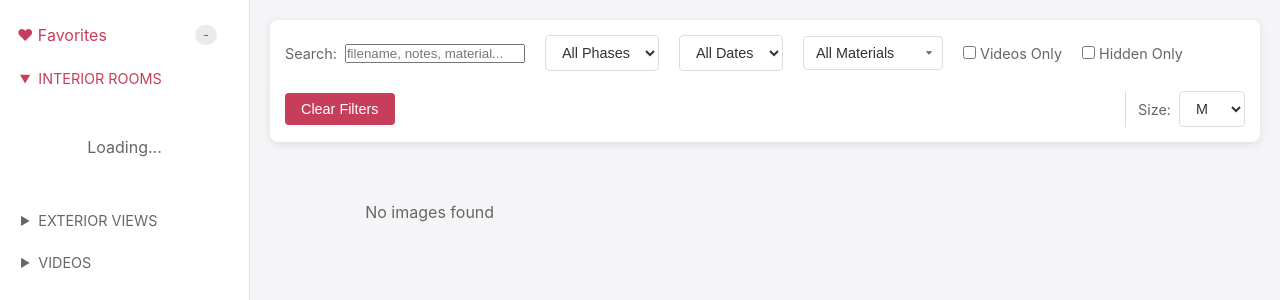
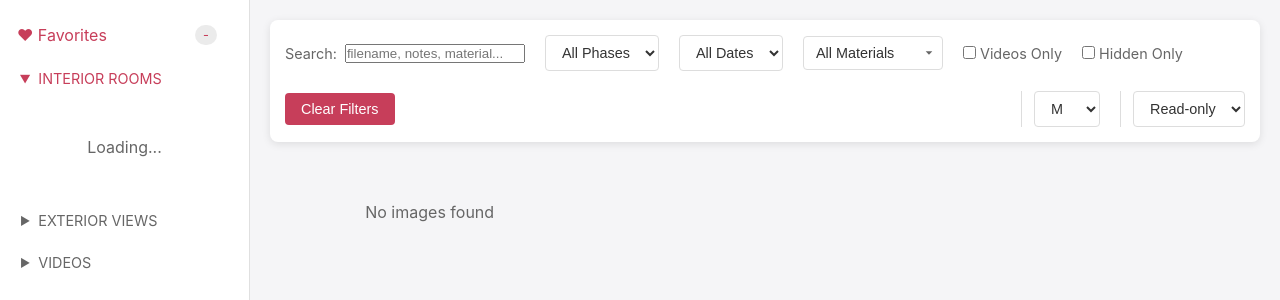
Before and after one commit to douggreen/my-home, a Flask app: page / in a window 1280 px wide. Shown: the part 49-349 px from the top of the page. Run offline with Flask 3, Linux system fonts and the light colour scheme; data that the repository does not hold is empty; parts of the project's set-up code (start-up, migrations or seed data) failed here and were passed over.

Commit message:
Add read-only mode for production security
- Production automatically read-only when data/images/ doesn't exist
- All POST endpoints return 403 in read-only mode
- Add Mode dropdown (Read-only/Demo) to toggle edit UI visibility
- Demo mode shows controls but displays message on edit attempts
- Add /api/status endpoint to report read-only state

🤖 Generated with [Claude Code](https://claude.com/claude-code)

Co-Authored-By: Claude Opus 4.5 <noreply@anthropic.com>

```diff
--- a/web/app.py
+++ b/web/app.py
@@ -34,6 +34,9 @@ HAS_SOURCE_IMAGES = os.path.isdir(SOURCE_IMAGES_DIR) and bool(os.listdir(SOURCE_
 HAS_WEB_IMAGES = os.path.isdir(WEB_IMAGES_DIR)
 USE_WEB_IMAGES = HAS_WEB_IMAGES and not HAS_SOURCE_IMAGES
 
+# Production mode is read-only (no source images = no edits allowed)
+READ_ONLY = not HAS_SOURCE_IMAGES
+
 # Load settings
 def load_settings():
     if os.path.exists(SETTINGS_PATH):
@@ -54,6 +57,13 @@ def get_db():
     return conn
 
 
+def check_read_only():
+    """Return error response if in read-only mode, None otherwise."""
+    if READ_ONLY:
+        return jsonify({'error': 'Read-only mode - edits disabled in production'}), 403
+    return None
+
+
 def degrees_to_compass(degrees):
     """Convert degrees (0-360) to compass direction."""
     if degrees is None:
@@ -70,6 +80,16 @@ def degrees_to_compass(degrees):
 def index():
     """Serve main HTML page."""
     return render_template('index.html', site_title=SETTINGS.get('site_title', 'Photo Classification'))
+
+
+@app.route('/api/status')
+def get_status():
+    """Get server status including read-only mode."""
+    return jsonify({
+        'read_only': READ_ONLY,
+        'has_source_images': HAS_SOURCE_IMAGES,
+        'has_web_images': HAS_WEB_IMAGES
+    })
 
 
 @app.route('/api/rooms')
@@ -406,6 +426,7 @@ def serve_video(image_id):
 @app.route('/api/images/<int:image_id>/room', methods=['POST'])
 def update_room(image_id):
     """Update room classification for an image. Accepts single room or array of rooms."""
+    if err := check_read_only(): return err
     data = request.get_json()
     rooms = data.get('rooms', [])
 
@@ -434,6 +455,7 @@ def update_room(image_id):
 @app.route('/api/images/<int:image_id>/view_angles', methods=['POST'])
 def update_view_angles(image_id):
     """Update view angle classification for an exterior image. Accepts array of view angles."""
+    if err := check_read_only(): return err
     data = request.get_json()
     view_angles = data.get('view_angles', [])
 
@@ -535,6 +557,7 @@ def get_date_range():
 @app.route('/api/images/<int:image_id>/phase', methods=['POST'])
 def update_phase(image_id):
     """Update construction phase for an image."""
+    if err := check_read_only(): return err
     data = request.get_json()
     new_phase = data.get('phase')
 
@@ -551,6 +574,7 @@ def update_phase(image_id):
 @app.route('/api/images/bulk', methods=['POST'])
 def bulk_update():
     """Bulk update category, room, phase, view_angle, materials, and/or hidden for multiple images."""
+    if err := check_read_only(): return err
     data = request.get_json()
     image_ids = data.get('ids', [])
     new_category = data.get('category')  # interior, exterior, or materials
@@ -707,6 +731,7 @@ def get_all_materials():
 @app.route('/api/images/<int:image_id>/view_angle', methods=['POST'])
 def update_view_angle(image_id):
     """Update view angle(s) for an image. Accepts single view_angle or array of view_angles."""
+    if err := check_read_only(): return err
     data = request.get_json()
     view_angles = data.get('view_angles', [])
 
@@ -735,6 +760,7 @@ def update_view_angle(image_id):
 @app.route('/api/images/<int:image_id>/materials', methods=['POST'])
 def update_image_materials(image_id):
     """Update materials for an image. Accepts material_ids (specific) or categories (all in category)."""
+    if err := check_read_only(): return err
     data = request.get_json()
     material_ids = data.get('material_ids', [])
     categories = data.get('categories', [])
@@ -919,6 +945,7 @@ def get_video_transcription(image_id):
 @app.route('/api/images/<int:image_id>/notes', methods=['POST'])
 def update_image_notes(image_id):
     """Update description/notes for an image."""
+    if err := check_read_only(): return err
     data = request.get_json()
     description = data.get('description')
     material_notes = data.get('material_notes')
@@ -942,6 +969,7 @@ def update_image_notes(image_id):
 @app.route('/api/images/<int:image_id>/hidden', methods=['POST'])
 def update_hidden(image_id):
     """Toggle hidden status for an image."""
+    if err := check_read_only(): return err
     data = request.get_json()
     hidden = 1 if data.get('hidden') else 0
 
@@ -957,6 +985,7 @@ def update_hidden(image_id):
 @app.route('/api/images/<int:image_id>/favorite', methods=['POST'])
 def update_favorite(image_id):
     """Toggle favorite status for an image."""
+    if err := check_read_only(): return err
     data = request.get_json()
     favorite = 1 if data.get('favorite') else 0
 
@@ -972,6 +1001,7 @@ def update_favorite(image_id):
 @app.route('/api/images/<int:image_id>/category', methods=['POST'])
 def update_category(image_id):
     """Update category (interior/exterior) for an image."""
+    if err := check_read_only(): return err
     data = request.get_json()
     new_category = data.get('category')
 
--- a/web/static/app.js
+++ b/web/static/app.js
@@ -16,8 +16,57 @@ let currentLocation = 'interior';
 let selectedIds = new Set();
 let searchTimeout = null;
 
+// Read-only mode state
+let isReadOnly = false;
+let showEditControlsInReadOnly = false;
+
+// Check server read-only status
+async function checkReadOnlyStatus() {
+    try {
+        const response = await fetch('/api/status');
+        const data = await response.json();
+        isReadOnly = data.read_only;
+
+        if (isReadOnly) {
+            // Show the toggle option
+            document.getElementById('readonlyToggle').style.display = 'block';
+            // Hide edit controls by default
+            updateEditControlsVisibility();
+        }
+    } catch (error) {
+        console.error('Error checking read-only status:', error);
+    }
+}
+
+// Toggle edit controls visibility in read-only mode
+function toggleEditControls() {
+    const mode = document.getElementById('readonlyMode').value;
+    showEditControlsInReadOnly = (mode === 'demo');
+    updateEditControlsVisibility();
+}
+
+// Update visibility of edit controls based on read-only state
+function updateEditControlsVisibility() {
+    const shouldHide = isReadOnly && !showEditControlsInReadOnly;
+    document.body.classList.toggle('readonly-mode', shouldHide);
+}
+
+// Show read-only message when attempting edits
+function showReadOnlyMessage() {
+    alert('This site is in read-only mode. Editing features are shown for demonstration purposes only. All changes are made locally and synced to the server.');
+    return false;
+}
+
+// Wrapper for edit operations - returns true if operation should proceed
+function canEdit() {
+    if (!isReadOnly) return true;
+    showReadOnlyMessage();
+    return false;
+}
+
 // Initialize on page load
 document.addEventListener('DOMContentLoaded', () => {
+    checkReadOnlyStatus();
     loadRooms();
     loadAllRoomNames();
     loadViewAngles();
@@ -1022,6 +1071,8 @@ function toggleSelect(event, imageId) {
 // Toggle favorite status
 async function toggleFavorite(event, imageId) {
     event.stopPropagation();
+    if (!canEdit()) return;
+
     const card = document.querySelector(`.image-card[data-id="${imageId}"]`);
     const heartEl = card.querySelector('.image-favorite');
     const isCurrentlyFavorite = heartEl.classList.contains('active');
@@ -1121,6 +1172,8 @@ function clearSelection() {
 
 // Apply bulk update
 async function applyBulkUpdate() {
+    if (!canEdit()) return;
+
     // Get selected category from radio button
     const categoryRadio = document.querySelector('#bulkCategoryDropdown input[type="radio"]:checked');
     const newCategory = categoryRadio ? categoryRadio.value : '';
@@ -1203,6 +1256,7 @@ async function applyBulkUpdate() {
 
 // Hide selected images
 async function hideSelected() {
+    if (!canEdit()) return;
     if (selectedIds.size === 0) {
         return;
     }
@@ -1233,6 +1287,7 @@ async function hideSelected() {
 
 // Unhide selected images
 async function unhideSelected() {
+    if (!canEdit()) return;
     if (selectedIds.size === 0) {
         return;
     }
@@ -2118,6 +2173,7 @@ function filterMaterialsList(searchText, containerId) {
 
 // Save rooms from dropdown
 async function saveRoomsFromDropdown() {
+    if (!canEdit()) return;
     const img = currentImages[currentIndex];
     const status = document.getElementById('saveStatus');
 
@@ -2160,6 +2216,7 @@ async function saveRoomsFromDropdown() {
 
 // Save materials from dropdown
 async function saveMaterialsFromDropdown() {
+    if (!canEdit()) return;
     const img = currentImages[currentIndex];
     const status = document.getElementById('saveStatus');
 
@@ -2205,6 +2262,7 @@ function populateCategoryDropdown() {
 
 // Save category from dropdown
 async function saveCategoryFromDropdown() {
+    if (!canEdit()) return;
     const img = currentImages[currentIndex];
     const status = document.getElementById('saveStatus');
 
@@ -2262,6 +2320,7 @@ function populatePhaseDropdown() {
 
 // Save phase from dropdown
 async function savePhaseFromDropdown() {
+    if (!canEdit()) return;
     const img = currentImages[currentIndex];
     const status = document.getElementById('saveStatus');
 
--- a/web/templates/index.html
+++ b/web/templates/index.html
@@ -1099,6 +1099,19 @@
             border-top-left-radius: 4px;
         }
 
+        /* Read-only mode - hide edit controls */
+        body.readonly-mode .image-checkbox,
+        body.readonly-mode .image-favorite,
+        body.readonly-mode .bulk-actions,
+        body.readonly-mode .modal-right select,
+        body.readonly-mode .modal-right button,
+        body.readonly-mode .modal-right .rooms-dropdown,
+        body.readonly-mode .modal-right .materials-dropdown,
+        body.readonly-mode .modal-right textarea,
+        body.readonly-mode .edit-controls {
+            display: none !important;
+        }
+
         .site-footer a {
             color: #c73e5a;
             text-decoration: none;
@@ -1185,13 +1198,18 @@
                 </div>
                 <button class="clear-filters" onclick="clearFilters()">Clear Filters</button>
                 <div class="filter-group" style="margin-left: auto; border-left: 1px solid #ddd; padding-left: 12px;">
-                    <label>Size:</label>
                     <select id="sizeSelect" onchange="changeImageSize()">
                         <option value="xs">XS</option>
                         <option value="sm">S</option>
                         <option value="md" selected>M</option>
                         <option value="lg">L</option>
                         <option value="xl">XL</option>
+                    </select>
+                </div>
+                <div class="filter-group readonly-toggle" id="readonlyToggle" style="display: none; border-left: 1px solid #ddd; padding-left: 12px;">
+                    <select id="readonlyMode" onchange="toggleEditControls()">
+                        <option value="readonly">Read-only</option>
+                        <option value="demo">Demo</option>
                     </select>
                 </div>
             </div>
```
Also changed, not shown: CLAUDE.md (+11 -2 lines).
